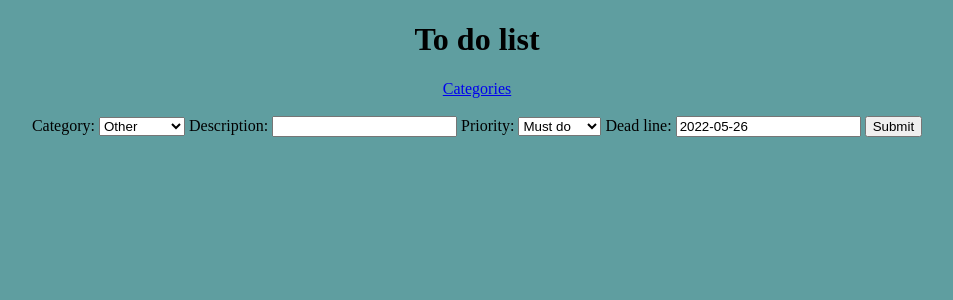
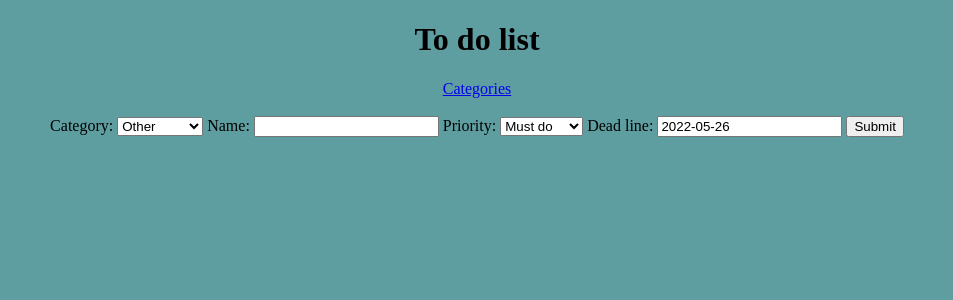
Before and after one commit to EduardPython/todo_list, a Django app: page / in a window 1280 px wide. Shown: the top 300 px of the page, without its empty margins (163-1116 px from the left). Run offline with Django 4.2, Linux system fonts and the light colour scheme; data that the repository does not hold is empty.

Commit message:
change from description to name

```diff
--- a/base/models.py
+++ b/base/models.py
@@ -29,7 +29,7 @@ class Task(models.Model):
     )
 
     user = models.ForeignKey(User, on_delete=models.CASCADE, null=True, blank=True)
-    description = models.CharField(max_length=256)
+    name = models.CharField(max_length=256)
     created = models.DateTimeField(auto_now_add=True)
     priority = models.CharField(choices=PRIORITY_CHOICES, default="normal", max_length=15)  # there must be a "max_lenght" attribute
 
@@ -38,7 +38,7 @@ class Task(models.Model):
     category = models.CharField(choices=CATEGORY_CHOICES, default="other", max_length=21)
 
     def __str__(self):
-        return self.description[:30]
+        return self.name[:30]
 
     # class Meta:
     #     ordering = ["completed"]
--- a/base/templates/base/task_create.html
+++ b/base/templates/base/task_create.html
@@ -14,11 +14,11 @@
         <div>
         {% if task.completed %}
         <div class="line">
-            <i><s><span>{{ task.description }} | {{ task.priority }} | {{ task.dead_line }} | {{ task.category }}</span></s></i>
+            <i><s><span>{{ task.name }} | {{ task.priority }} | {{ task.dead_line }} | {{ task.category }}</span></s></i>
         </div>
             {% else %}
             <div class="line">
-            <span>{{ task.description }} | {{ task.priority }} | {{ task.dead_line }} | {{ task.category }}</span>
+            <span>{{ task.name }} | {{ task.priority }} | {{ task.dead_line }} | {{ task.category }}</span>
             </div>
         {% endif %}
             {% if task.completed == False %}
--- a/base/views.py
+++ b/base/views.py
@@ -8,7 +8,7 @@ from .models import Task
 class TaskCreateView(CreateView):
     template_name = "base/task_create.html"
     model = Task
-    fields = ["category", "description", "priority", "dead_line"]
+    fields = ["category", "name", "priority", "dead_line"]
     success_url = reverse_lazy("tasks")
 
     def get_context_data(self, *args, **kwargs):
--- a/static/css/base.css
+++ b/static/css/base.css
@@ -1,7 +1,6 @@
 body {
     background: cadetblue;
     text-align: center;
-
 }
 
 .line {
```
Also changed, not shown: base/templates/base/categories.html (+5 -5 lines), base/migrations/0008_rename_description_task_name.py (added).
